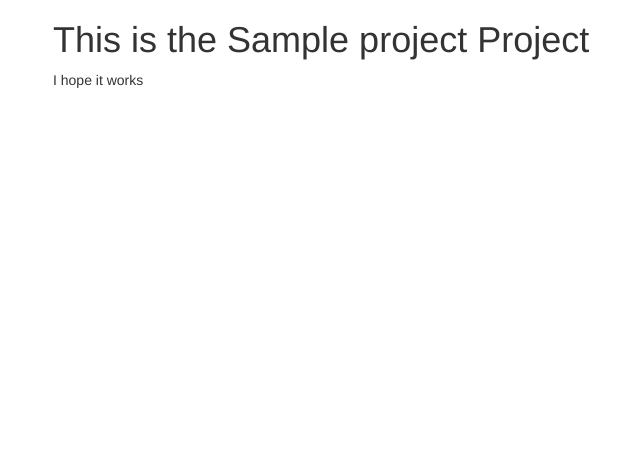
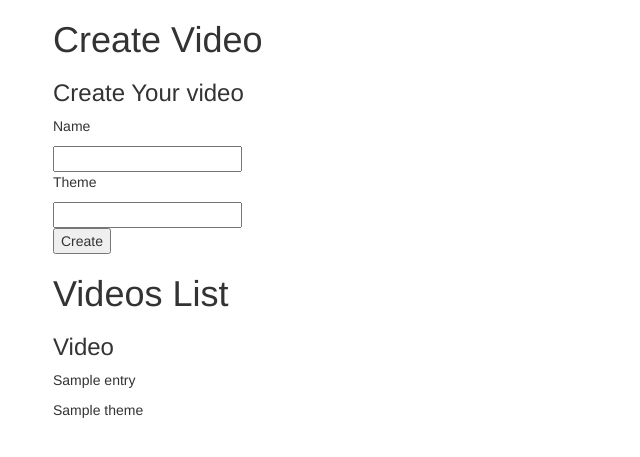
Before and after one commit to rodrigogomesrc/video-project, a Python web app: template video-project/video_project/templates/home_content.jinja2 in a window 1280 px wide. Shown: the top 457 px of the page, without its empty margins (17-657 px from the left). Run offline with Jinja, Linux system fonts and the light colour scheme; the template is opened without the code that fills it: most values are stand-ins (such as "Sample title", 1, 10 or a date in 2020); some libraries are stand-ins or nearby versions.

Commit message:
get videos from database

```diff
--- a/video-project/video_project/__init__.py
+++ b/video-project/video_project/__init__.py
@@ -8,7 +8,7 @@ def main(global_config, **settings):
     config.include('pyramid_jinja2')
     config.add_static_view('static', 'static', cache_max_age=3600)
     config.add_route('home', '/')
-    config.add_route('videos', '/videos')
     config.add_route('themes', '/themes')
+    config.add_route('create', '/create_video')
     config.scan()
     return config.make_wsgi_app()
--- a/video-project/video_project/templates/home_content.jinja2
+++ b/video-project/video_project/templates/home_content.jinja2
@@ -1,8 +1,33 @@
 {% extends "layout.jinja2" %}
 
-{% block content%}
+{% block list%}
 <div class="container">
-    <h1>This is the {{project}} Project</h1>
-    <p>I hope it works</p>
+
+    <h1>Create Video</h1>
+
+    <form action="/create_video" method="post">
+
+        <h3>Create Your video</h3>
+
+        <p>Name</p>
+        <input name="name" type="text">
+        <p>Theme</p>
+        <input name="theme" type="text">
+        <br>
+        <input name="form.post" type="submit" value="Create">
+
+    </form>
+
+
+    <h1>Videos List</h1>
+
+    {% for entry in videos %}
+    <div>
+        <h3>Video</h3>
+        <p>{{entry.name}}</p>
+        <p>{{entry.theme}}</p>
+    </div>
+
+    {% endfor %}
 </div>
-{% endblock content %}
+{% endblock list %}
--- a/video-project/video_project/templates/layout.jinja2
+++ b/video-project/video_project/templates/layout.jinja2
@@ -24,9 +24,9 @@
 
   <body>
 
-   {% block content %}
+   {% block list %}
         <p>No content</p>
-   {% endblock content %}
+   {% endblock list %}
 
     <!-- Bootstrap core JavaScript
     ================================================== -->
```
Also changed, not shown: video-project/video_project/templates/video_content.jinja2 (deleted, +0 -17 lines), video-project/video_project/views.py (+38 -13 lines).
